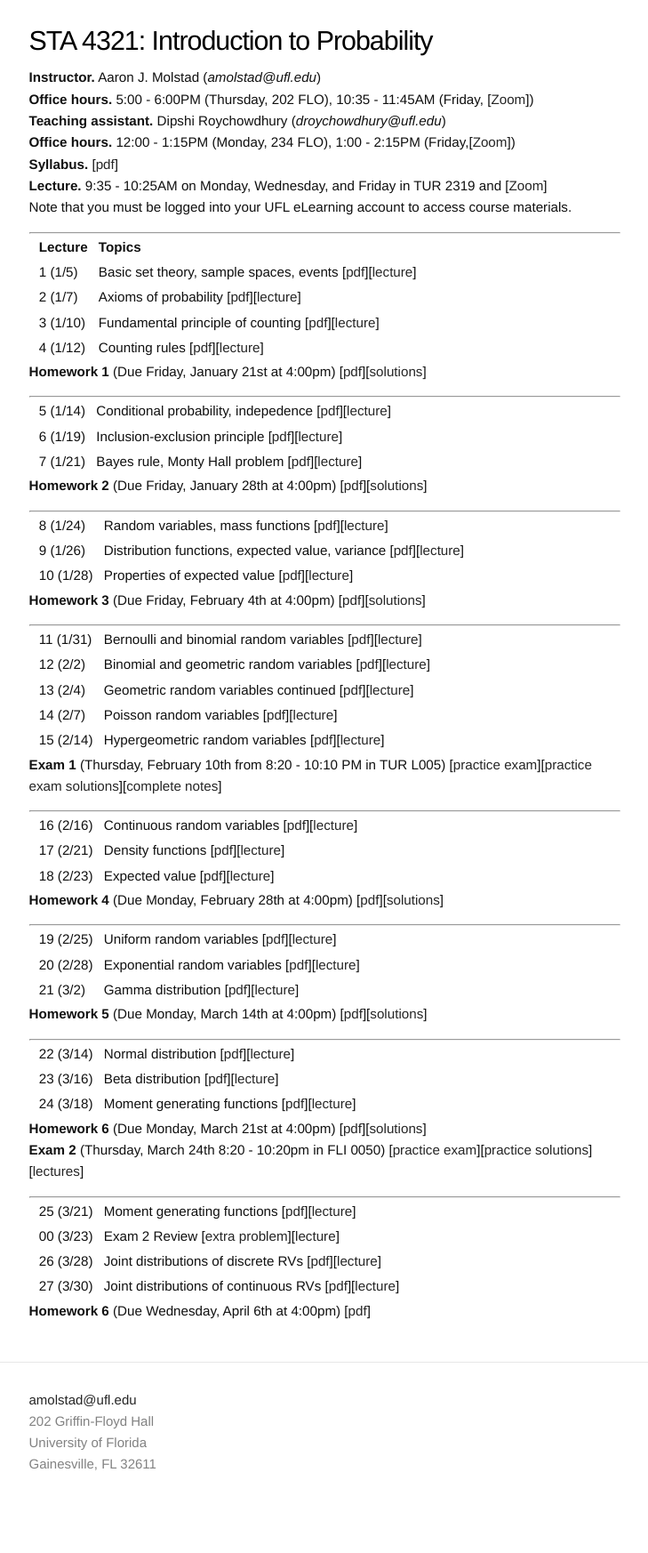
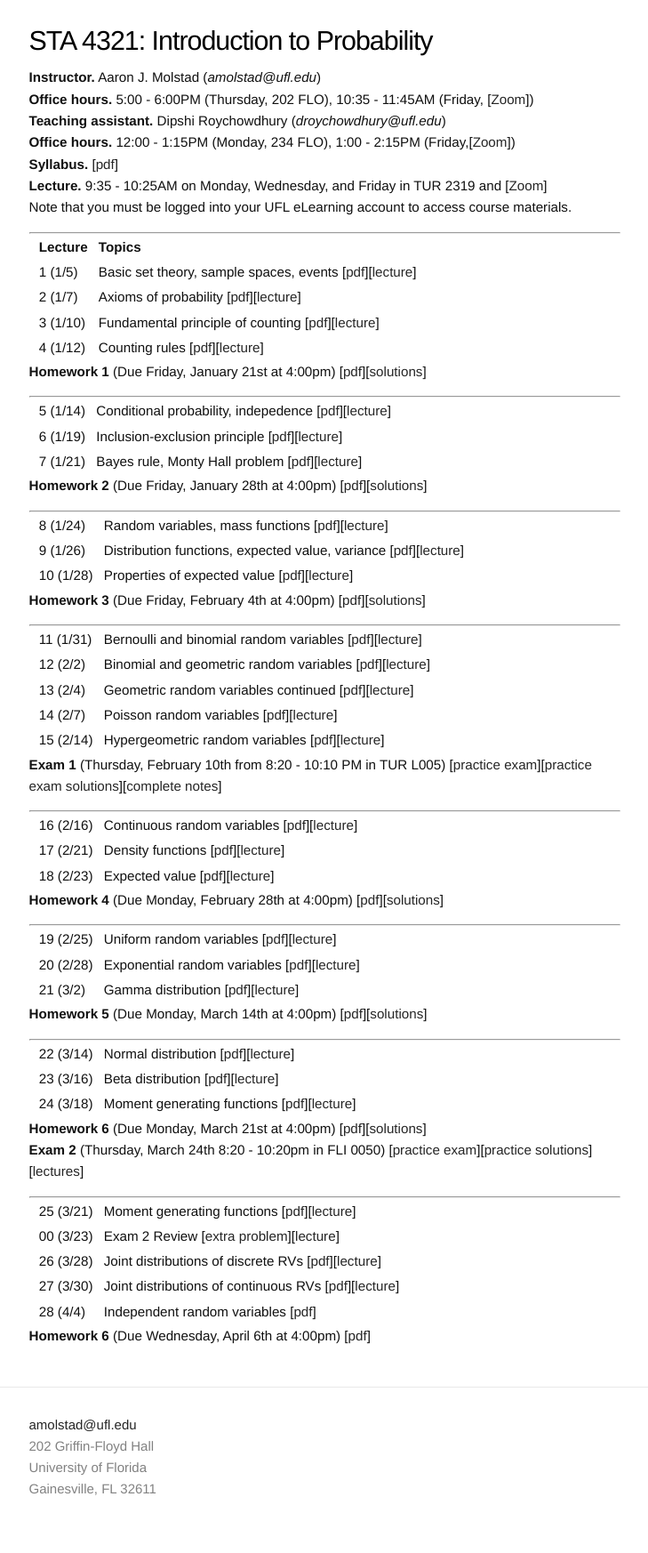
Before and after one commit to ajmolstad/ajmolstad.github.io, a Jekyll site: the page built from S22_STA4321.md, in a window 1280 px wide. Shown: the whole page at 89% size, without its empty margins (275-1004 px from the left). Built offline with Jekyll 4.4.1, drawn with Linux system fonts in a browser that asks for light colours; before the commit the page ends 1718 px from its top, so only the background shows below that.

Commit message:
Update S22_STA4321.md

```diff
--- a/S22_STA4321.md
+++ b/S22_STA4321.md
@@ -91,6 +91,7 @@ Note that you must be logged into your UFL eLearning account to access course ma
 || 00 (3/23) || Exam 2 Review [[extra problem](https://ufl.instructure.com/files/67759039/download?download_frd=1)][[lecture](https://ufl.instructure.com/courses/452037/files?preview=67759076)]
 || 26 (3/28) || Joint distributions of discrete RVs [[pdf](https://ufl.instructure.com/files/67874614/download?download_frd=1)][[lecture](https://ufl.instructure.com/files/67922083/download?download_frd=1)] ||
 || 27 (3/30) || Joint distributions of continuous RVs [[pdf](https://ufl.instructure.com/files/67925199/download?download_frd=1)][[lecture](https://ufl.instructure.com/courses/452037/files?preview=68021953)] ||
+|| 28 (4/4) || Independent random variables [[pdf](https://ufl.instructure.com/files/68080980/download?download_frd=1)]||
 
 
  **Homework 6** (Due Wednesday, April 6th at 4:00pm) [[pdf](https://ufl.instructure.com/files/67922048/download?download_frd=1)]
```
